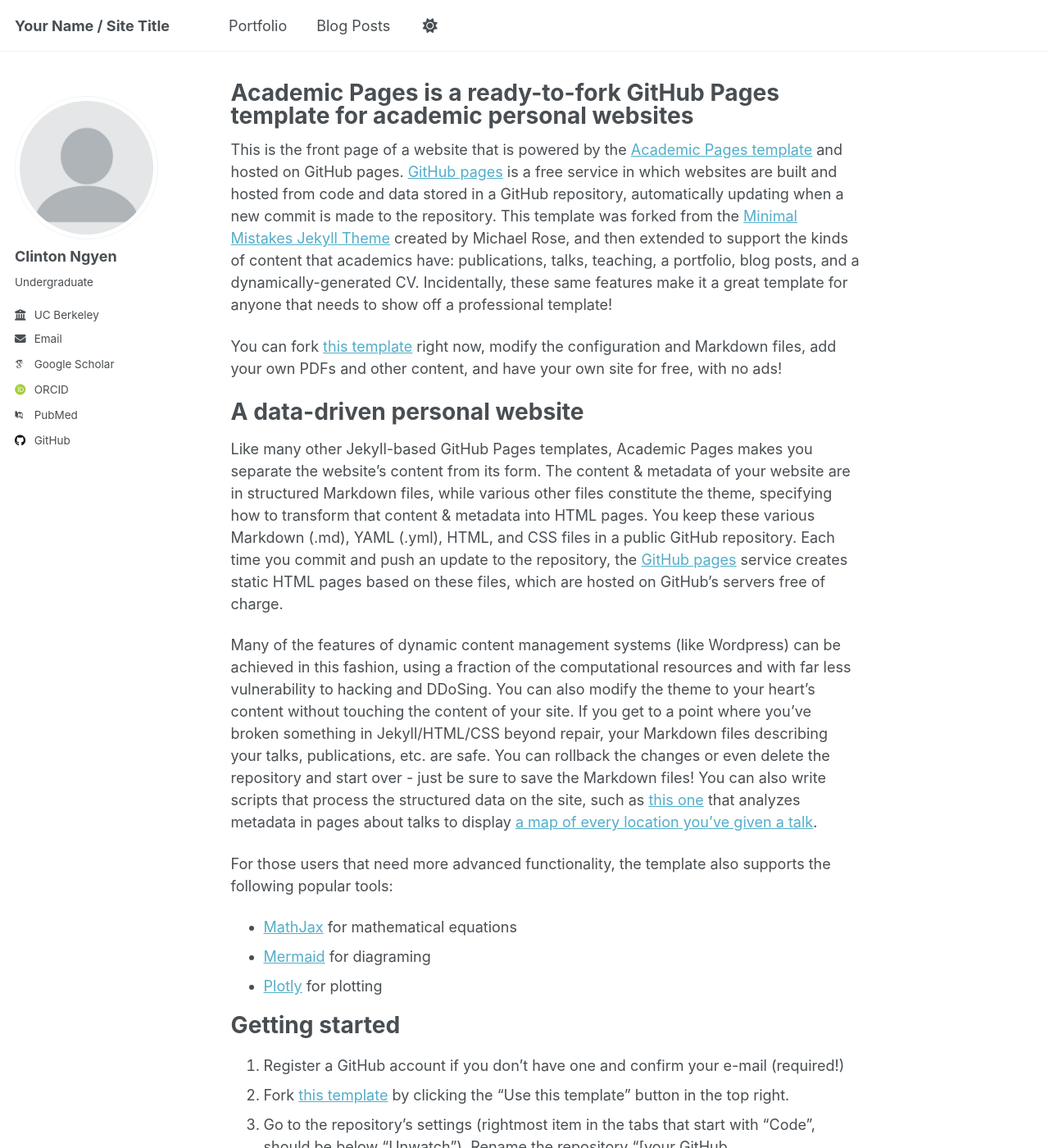
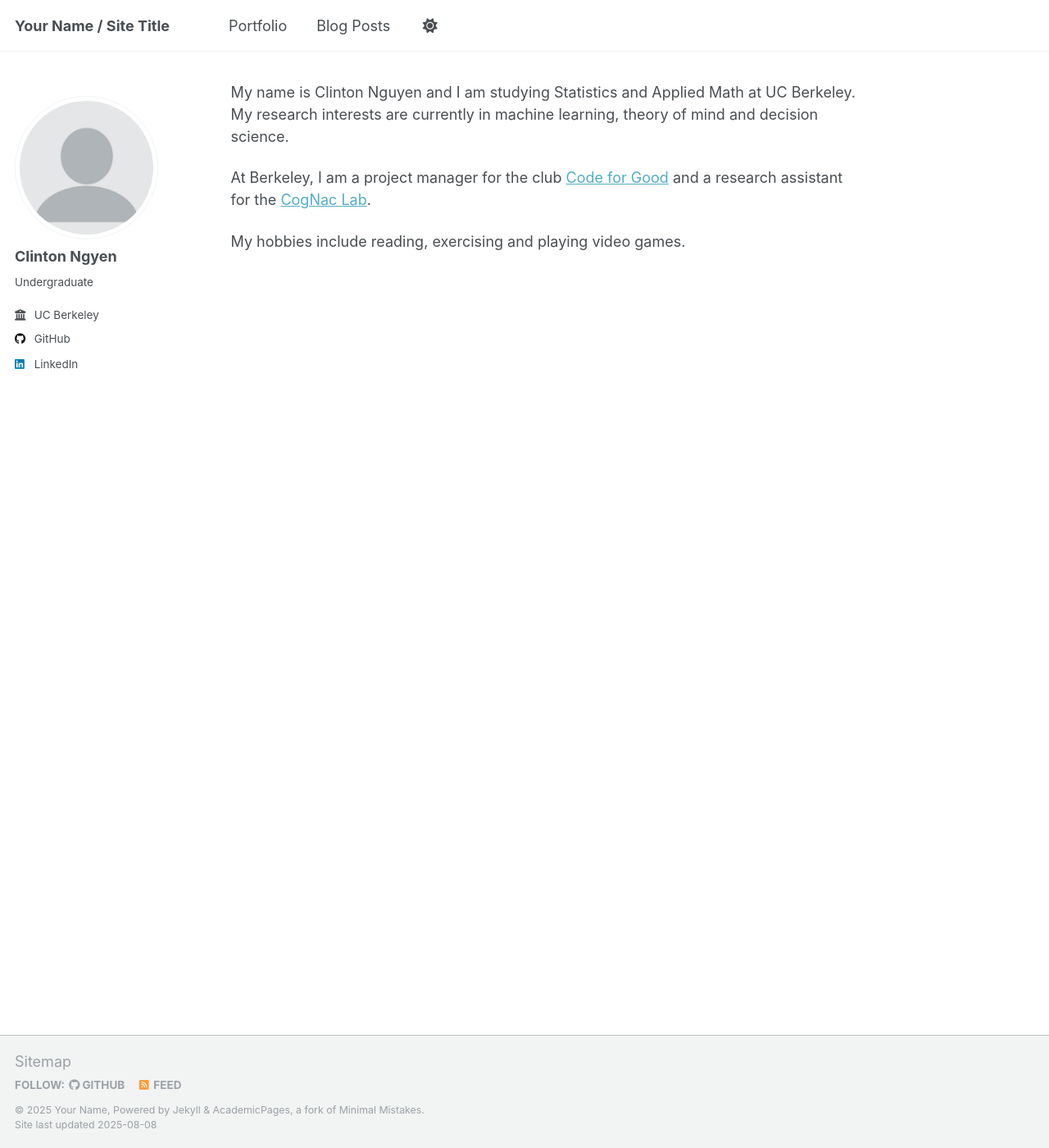
Before and after one commit to MintiClinti/MintiClinti.github.io, a Jekyll site: the page built from _pages/about.md, in a window 1280 px wide and 1400 px high. Shown: the whole window at 82% size. Built offline with Jekyll 4.4.1, drawn with Linux system fonts in a browser that asks for light colours; some web fonts are replaced; a script that is not in the unit is left out; some of the changed text lies outside the part shown.

Commit message:
more changes

```diff
--- a/_config.yml
+++ b/_config.yml
@@ -29,16 +29,16 @@ author:
   # location         : "Earth"
   employer         : "UC Berkeley"
   uri              : # URL
-  email            : "clintonnguyen@berkeley.edu"
+  # email            : "clintonnguyen@berkeley.edu"
 
   # Academic websites
   academia         : # URL
   arxiv            : # URL - Update with the correct link to your profile
-  googlescholar    : "https://scholar.google.com/citations?user=PS_CX0AAAAAJ"
+  # googlescholar    : "https://scholar.google.com/citations?user=PS_CX0AAAAAJ"
   impactstory      : # URL
-  orcid            : "http://orcid.org/yourorcidurl"
+  # orcid            : "http://orcid.org/yourorcidurl"
   semantic         : # URL
-  pubmed           : "https://www.ncbi.nlm.nih.gov/pubmed/?term=john+snow"
+  # pubmed           : "https://www.ncbi.nlm.nih.gov/pubmed/?term=john+snow"
   researchgate     : # URL
   scopus           : # URL
 
@@ -46,7 +46,7 @@ author:
   bitbucket        : # Username - Update with your username on the site
   codepen          : # Username
   dribbble         : # Username
-  github           : "academicpages"
+  github           : "MintiClinti"
   kaggle           : # Username
   stackoverflow    : # User number or user number and name (i.e., use "1" or "1/jeff-atwood")
 
@@ -61,7 +61,7 @@ author:
   keybase          : # Username
   instagram        : # Username
   lastfm           : # Username
-  linkedin         : # Username
+  linkedin         : clintondnguyen
   mastodon         : # URL
   medium           : # URL
   pinterest        : # Username
--- a/_pages/about.md
+++ b/_pages/about.md
@@ -1,16 +1,23 @@
 ---
 permalink: /
-title: "Academic Pages is a ready-to-fork GitHub Pages template for academic personal websites"
+# title: "Academic Pages is a ready-to-fork GitHub Pages template for academic personal websites"
 author_profile: true
 redirect_from:
   - /about/
   - /about.html
 ---
 
-This is the front page of a website that is powered by the [Academic Pages template](https://github.com/academicpages/academicpages.github.io) and hosted on GitHub pages. [GitHub pages](https://pages.github.com) is a free service in which websites are built and hosted from code and data stored in a GitHub repository, automatically updating when a new commit is made to the repository. This template was forked from the [Minimal Mistakes Jekyll Theme](https://mmistakes.github.io/minimal-mistakes/) created by Michael Rose, and then extended to support the kinds of content that academics have: publications, talks, teaching, a portfolio, blog posts, and a dynamically-generated CV. Incidentally, these same features make it a great template for anyone that needs to show off a professional template!
+My name is Clinton Nguyen and I am studying Statistics and Applied Math at UC Berkeley. My research interests are currently in machine learning, theory of mind and decision science.
 
- You can fork [this template](https://github.com/academicpages/academicpages.github.io) right now, modify the configuration and Markdown files, add your own PDFs and other content, and have your own site for free, with no ads!
+At Berkeley, I am a project manager for the club [Code for Good](https://codeforgoodberkeley.github.io/) and a research assistant for the [CogNac Lab](https://ivrylab.berkeley.edu/).
 
+My hobbies include reading, exercising and playing video games.
+
+<!-- This is the front page of a website that is powered by the [Academic Pages template](https://github.com/academicpages/academicpages.github.io) and hosted on GitHub pages. [GitHub pages](https://pages.github.com) is a free service in which websites are built and hosted from code and data stored in a GitHub repository, automatically updating when a new commit is made to the repository. This template was forked from the [Minimal Mistakes Jekyll Theme](https://mmistakes.github.io/minimal-mistakes/) created by Michael Rose, and then extended to support the kinds of content that academics have: publications, talks, teaching, a portfolio, blog posts, and a dynamically-generated CV. Incidentally, these same features make it a great template for anyone that needs to show off a professional template!
+
+ You can fork [this template](https://github.com/academicpages/academicpages.github.io) right now, modify the configuration and Markdown files, add your own PDFs and other content, and have your own site for free, with no ads! -->
+
+<!--
 A data-driven personal website
 ======
 Like many other Jekyll-based GitHub Pages templates, Academic Pages makes you separate the website's content from its form. The content & metadata of your website are in structured Markdown files, while various other files constitute the theme, specifying how to transform that content & metadata into HTML pages. You keep these various Markdown (.md), YAML (.yml), HTML, and CSS files in a public GitHub repository. Each time you commit and push an update to the repository, the [GitHub pages](https://pages.github.com/) service creates static HTML pages based on these files, which are hosted on GitHub's servers free of charge.
@@ -53,4 +60,4 @@ Example: editing a Markdown file for a talk
 
 For more info
 ------
-More info about configuring Academic Pages can be found in [the guide](https://academicpages.github.io/markdown/), the [growing wiki](https://github.com/academicpages/academicpages.github.io/wiki), and you can always [ask a question on GitHub](https://github.com/academicpages/academicpages.github.io/discussions). The [guides for the Minimal Mistakes theme](https://mmistakes.github.io/minimal-mistakes/docs/configuration/) (which this theme was forked from) might also be helpful.
+More info about configuring Academic Pages can be found in [the guide](https://academicpages.github.io/markdown/), the [growing wiki](https://github.com/academicpages/academicpages.github.io/wiki), and you can always [ask a question on GitHub](https://github.com/academicpages/academicpages.github.io/discussions). The [guides for the Minimal Mistakes theme](https://mmistakes.github.io/minimal-mistakes/docs/configuration/) (which this theme was forked from) might also be helpful. -->
```
